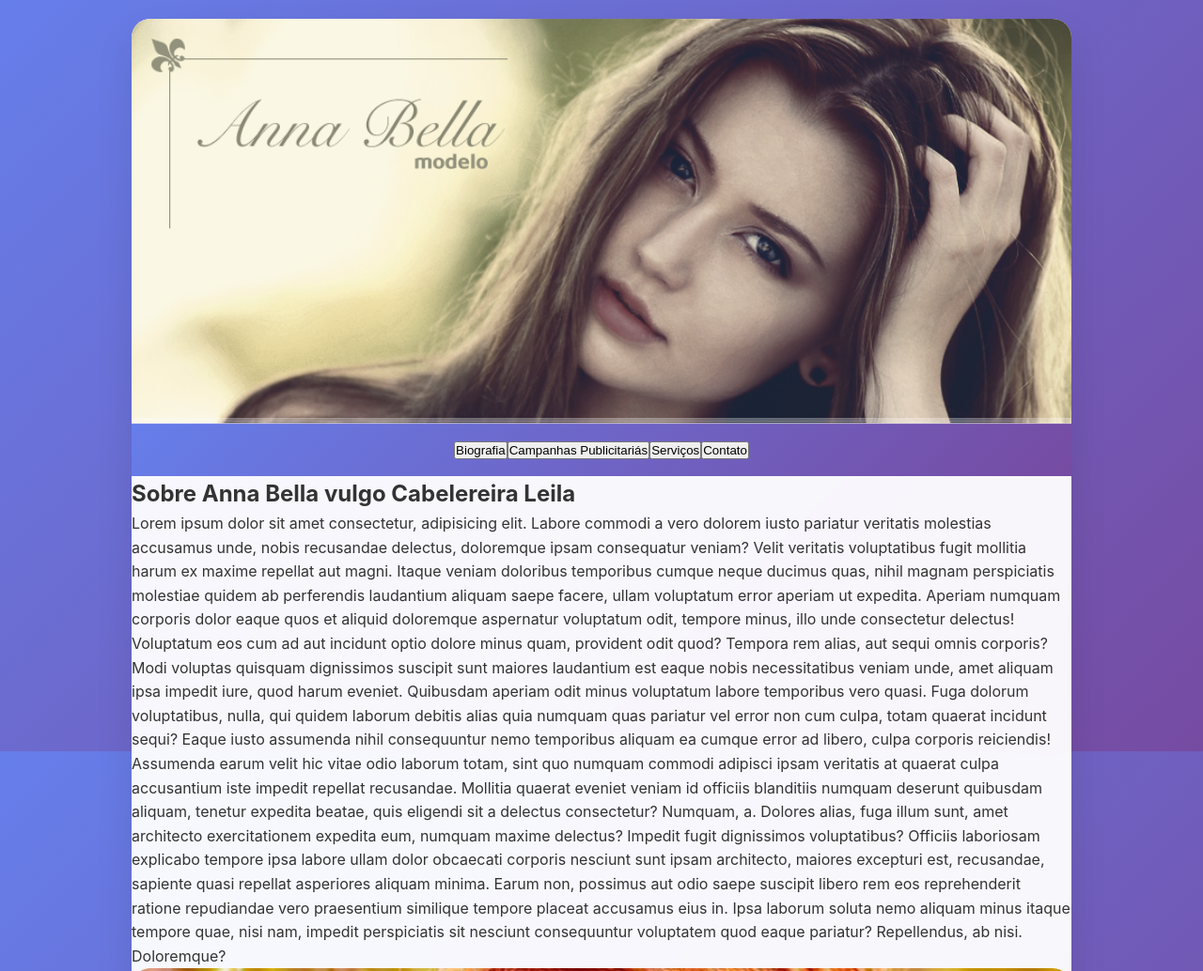
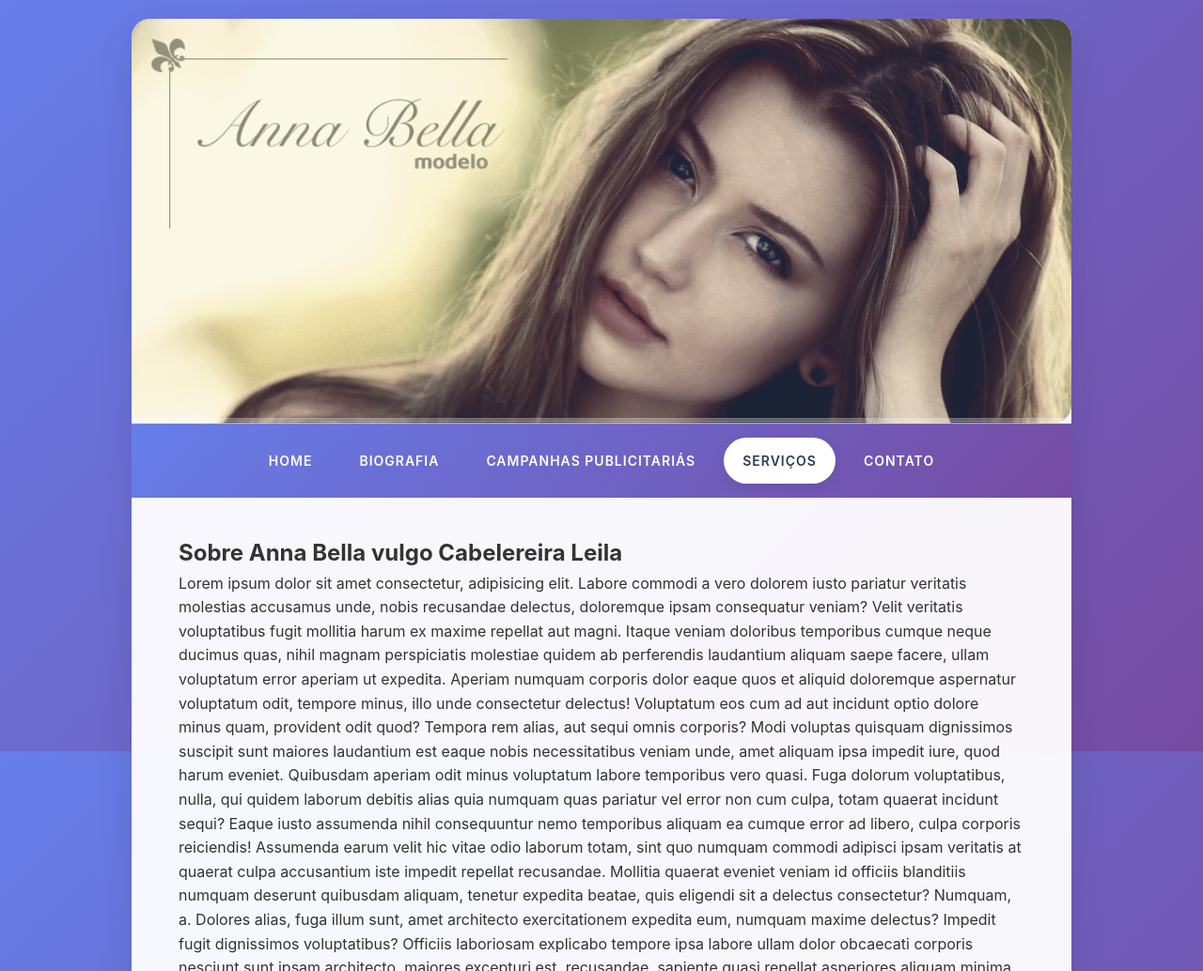
Before and after one commit to LucasVicentee/Curso-Full-Stack-Senac, a plain HTML site: page html-semanticoV2/assets/paginas/servicos.html in a window 1280 px wide. Shown: the top 1034 px of the page at 94% size. Drawn offline with Linux system fonts and the light colour scheme.

Commit message:
Adicionando novas estilizações para a página

```diff
--- a/html-semanticoV2/assets/css/style.css
+++ b/html-semanticoV2/assets/css/style.css
@@ -43,7 +43,7 @@ body {
 #principal img {
     width: 100%;
     height: auto;
-    border-radius: 20px 20px 0 0; /* Bordas arredondadas apenas no topo */
+    border-radius: 20px; /* Bordas arredondadas apenas no topo */
     display: block; /* Remove espaço embaixo da imagem */
     object-fit: cover; /* Mantem a proporção da Imagem */
 }
@@ -52,7 +52,7 @@ body {
    MENU DE NAVEGAÇÃO MODERNO
    =========================================== */
 
-   #menu {
+#menu {
     /* LAYOUT FLEXÍVEL - Distribui itens uniformemente */
     display: flex;
     justify-content: center;
@@ -69,6 +69,75 @@ body {
     position: relative;
 }
 
+/* SEPARADORES ENTRE LINKS - Remove o "|" do HTML e cria com CSS */
+#menu a {
+	/* RESET DE LINK */
+	color: #ffffff;
+	text-decoration: none;
+	font-weight: 600;
+	font-size: 14px;
+	text-transform: uppercase; /* Maiúsculas para aspecto profissional */
+	letter-spacing: 1px; /* Espaçamento entre letras */
+	/* LAYOUT E ESPAÇAMENTO */
+	padding: 12px 20px;
+	margin: 0 5px;
+	border-radius: 25px; /* Botões arredondados */
+	/* TRANSIÇÕES SUAVES - Animações nos hover effects */
+	transition: all 0.3s cubic-bezier(0.4, 0, 0.2, 1);
+	position: relative;
+	overflow: hidden;
+}
+
+#menu a:active::before {
+    width: 300px;
+    height: 300px;
+}
+
+/* EFEITO RIPPLE - Ondulação ao clicar (moderno) */
+#menu a::before {
+	content: '';
+	position: absolute;
+	top: 50%;
+	left: 50%;
+	width: 0;
+	height: 0;
+	background: rgba(255, 255, 255, 0.3);
+	border-radius: 50%;
+	transition: width 0.4s, height 0.4s, top 0.4s, left 0.4s;
+	transform: translate(-50%, -50%);
+	z-index: 0;
+}
+
+#menu a:hover {
+    background: rgba(255, 255, 255, 0.25);
+    box-shadow: 0 4px 15px rgba(0, 0, 0, 0.1);
+}
+
+#menu a.ativo {
+    background: rgba(255, 255, 255, 0.25);
+    box-shadow: 0 4px 15px rgba(0, 0, 0, 0.1);
+
+    /* Desing clean */
+    background: #ffffff;
+
+    line-height: 1.8;
+    color: #2c3e50;
+}
+
+#conteudo {
+    padding: 40px 50px;
+    width: 100%;
+}
+
+.img-campanha {
+    border: none;
+    border-radius: 15px;
+    box-shadow: 0 10px 30px rgba(0, 0, 0, 0.1);
+    transition: transform 0.3s ease, box-shadow 0.3s ease;
+    max-width: 100%;
+    height: auto;
+}
+
 @keyframes fadeInUp {
     from {
         opacity: 0;
--- a/html-semanticoV2/assets/paginas/servicos.html
+++ b/html-semanticoV2/assets/paginas/servicos.html
@@ -7,21 +7,15 @@
         <link rel="stylesheet" href="../css/style.css">
     </head>
     <body>
-        <div class="area-sensivel-ao-mouse"></div>
 
-        <!-- <nav class="menu-lateral">
-            <a href="biografia.html"><button id="btn1">Biografia</button></a>
-            <a href="campanhas.html"><button id="btn2">Campanhas Publicitariás</button></a>
-            <a href="servicos.html"><button id="btn3">Serviços</button></a>
-            <a href="contato.html"><button id="btn4">Contato</button></a>
-        </nav> -->
         <main id="principal">
             <img src="../img/capa.png">
             <nav id="menu">
-                <a href="biografia.html"><button id="btn1">Biografia</button></a>
-                <a href="campanhas.html"><button id="btn2">Campanhas Publicitariás</button></a>
-                <a href="servicos.html"><button id="btn3">Serviços</button></a>
-                <a href="contato.html"><button id="btn4">Contato</button></a>
+                <a href="index.html">Home</a>
+                <a href="biografia.html">Biografia</a>
+                <a href="campanhas.html">Campanhas Publicitariás</a>
+                <a href="servicos.html" class="ativo">Serviços</a>
+                <a href="contato.html">Contato</a>
             </nav>
 
             <article id="conteudo">
```
Also changed, not shown: html-semanticoV2/assets/paginas/biografia.html (+5 -4 lines), html-semanticoV2/assets/paginas/campanhas.html (+5 -4 lines), html-semanticoV2/assets/paginas/contato.html (+4 -4 lines), html-semanticoV2/assets/paginas/index.html (+5 -4 lines).
